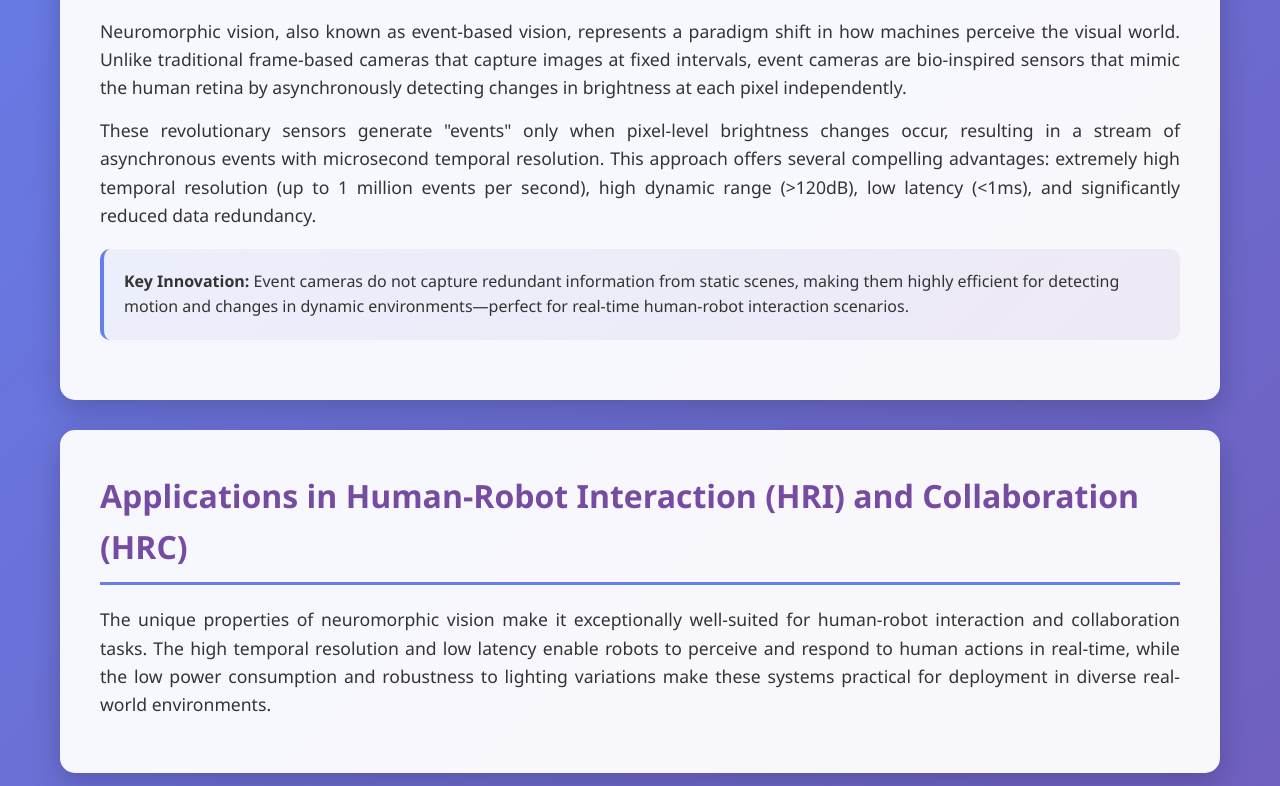
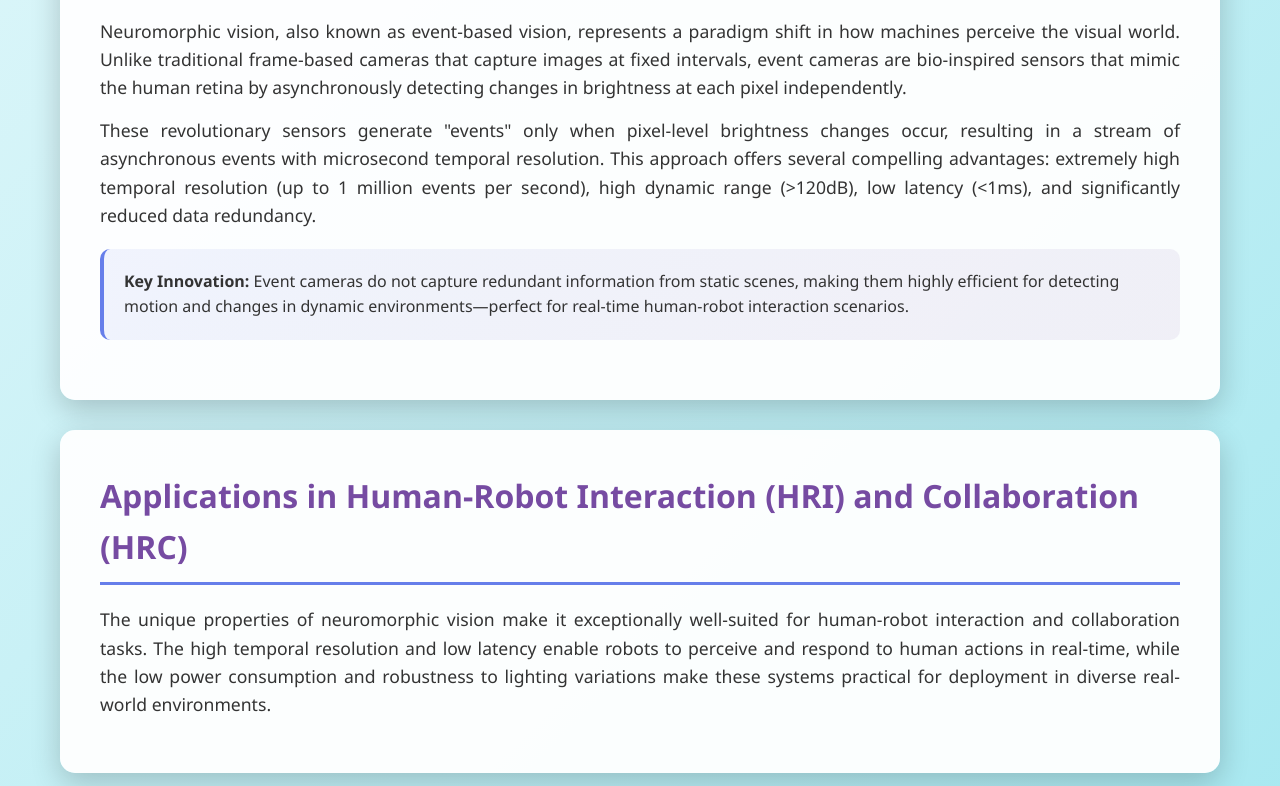
Before and after one commit to AIBCRG/AIBCRG.github.io, a plain HTML site: page index.html in a window 1280 px wide. Shown: the part 342-1128 px from the top of the page. Drawn offline with Linux system fonts and the light colour scheme.

Commit message:
Update index.html

```diff
--- a/index.html
+++ b/index.html
@@ -15,7 +15,7 @@
             font-family: 'Segoe UI', Tahoma, Geneva, Verdana, sans-serif;
             line-height: 1.6;
             color: #333;
-            background: linear-gradient(135deg, #667eea 0%, #764ba2 100%);
+            background: linear-gradient(135deg, #e0f7fa 0%, #b2ebf2 50%, #80deea 100%);
             min-height: 100vh;
         }
 
```
